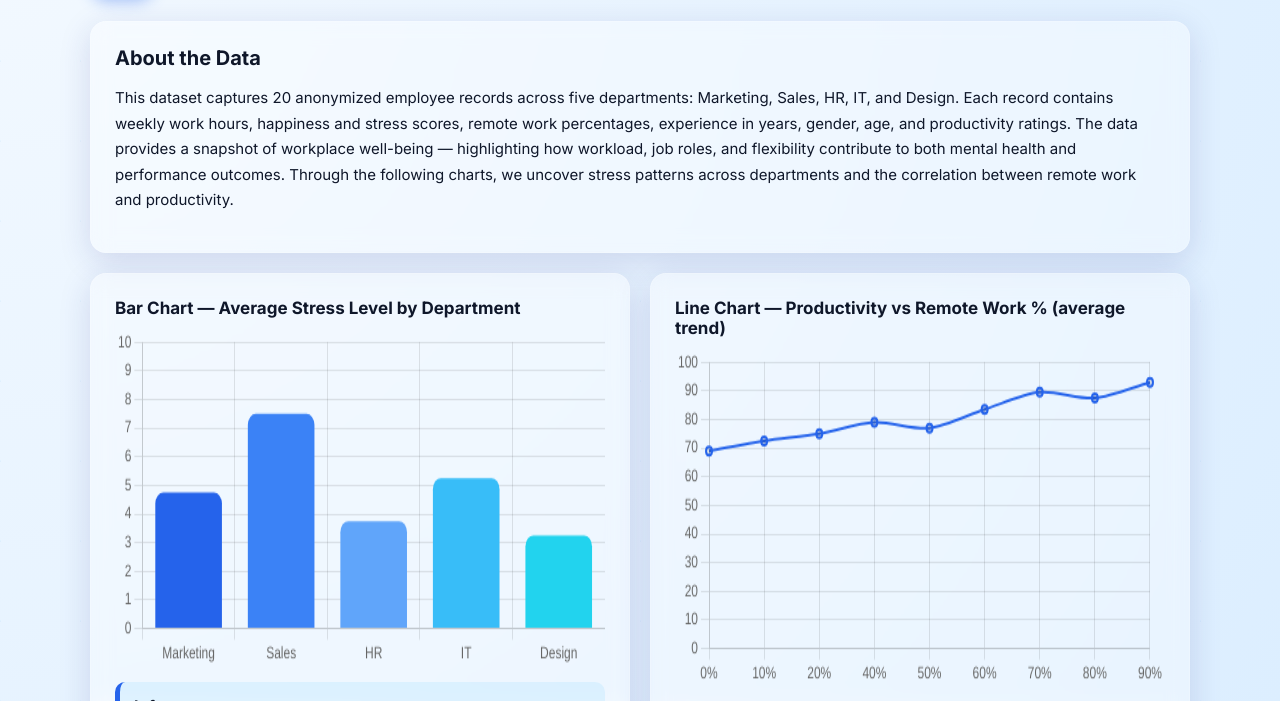
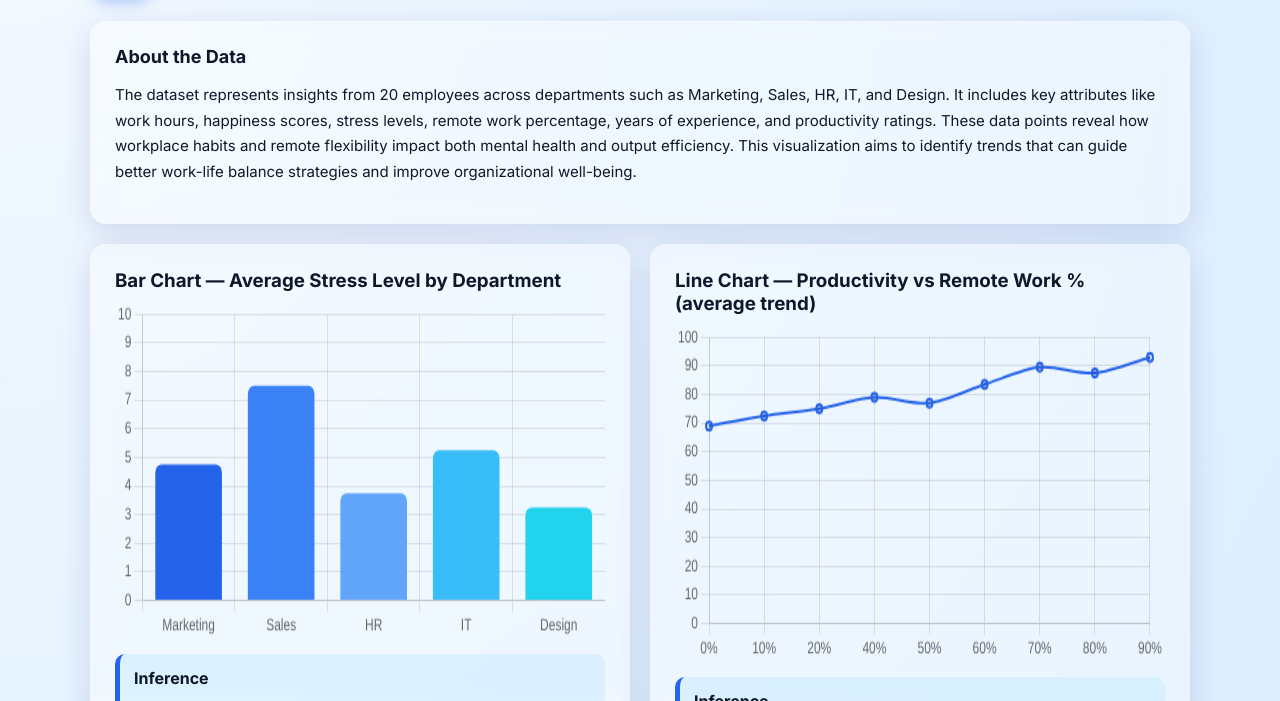
Before and after one commit to kavyailangovan03-bit/Mental-health-blog, a plain HTML site: page index.html in a window 1280 px wide. Shown: the part 99-800 px from the top of the page. Drawn offline with nearby package versions, Linux system fonts and the light colour scheme.

Commit message:
Update index.html

```diff
--- a/index.html
+++ b/index.html
@@ -127,100 +127,105 @@
     <div class="logo">WB</div>
     <div>
       <h1>The Balance Between Work and Well-being</h1>
-      <p class="lead">A modern visualization exploring employee stress, productivity, and remote work balance.</p>
+      <p class="lead">A visual exploration of employee stress, productivity, and remote work balance.</p>
     </div>
   </header>
 
-  <section class="card">
-    <h2 style="margin:0 0 12px 0;font-size:20px">About the Data</h2>
+  <section class="card" aria-labelledby="about-title">
+    <h2 id="about-title" style="margin:0 0 10px 0;font-size:18px">About the Data</h2>
     <p class="about">
-      This dataset captures 20 anonymized employee records across five departments: Marketing, Sales, HR, IT, and Design.
-      Each record contains weekly work hours, happiness and stress scores, remote work percentages, experience in years,
-      gender, age, and productivity ratings. The data provides a snapshot of workplace well-being — highlighting how
-      workload, job roles, and flexibility contribute to both mental health and performance outcomes. Through the following
-      charts, we uncover stress patterns across departments and the correlation between remote work and productivity.
+      The dataset represents insights from 20 employees across departments such as Marketing, Sales, HR, IT, and Design.
+      It includes key attributes like work hours, happiness scores, stress levels, remote work percentage, years of experience,
+      and productivity ratings. These data points reveal how workplace habits and remote flexibility impact both mental health
+      and output efficiency. This visualization aims to identify trends that can guide better work-life balance strategies
+      and improve organizational well-being.
     </p>
   </section>
 
   <div class="grid">
-    <section class="card">
-      <h3 style="margin:0 0 10px 0;font-size:17px">Bar Chart — Average Stress Level by Department</h3>
+    <section class="card" aria-labelledby="bar-title">
+      <h3 id="bar-title" style="margin:0 0 8px 0">Bar Chart — Average Stress Level by Department</h3>
       <canvas id="barDept"></canvas>
       <div id="barInference" class="inference"></div>
     </section>
 
-    <section class="card">
-      <h3 style="margin:0 0 10px 0;font-size:17px">Line Chart — Productivity vs Remote Work % (average trend)</h3>
+    <section class="card" aria-labelledby="line-title">
+      <h3 id="line-title" style="margin:0 0 8px 0">Line Chart — Productivity vs Remote Work % (average trend)</h3>
       <canvas id="lineRemote"></canvas>
       <div id="lineInference" class="inference"></div>
     </section>
   </div>
 
-  <footer>Designed with glassmorphism & gradient tones · Visuals built using Chart.js</footer>
+  <footer style="text-align:center;margin-top:18px;color:var(--muted)">
+    <small>Design: Calm Blue Gradient · Visuals: Chart.js</small>
+  </footer>
 </main>
 
 <script>
-  // --- Data ---
+  // Embedded data (20 records)
   const data = [
-    {"Employee ID":1,"Department":"Marketing","Stress Level (1–10)":8,"Remote Work (%)":10,"Productivity Score":72},
-    {"Employee ID":2,"Department":"Sales","Stress Level (1–10)":9,"Remote Work (%)":0,"Productivity Score":68},
-    {"Employee ID":3,"Department":"HR","Stress Level (1–10)":5,"Remote Work (%)":50,"Productivity Score":80},
-    {"Employee ID":4,"Department":"IT","Stress Level (1–10)":6,"Remote Work (%)":60,"Productivity Score":77},
-    {"Employee ID":5,"Department":"Design","Stress Level (1–10)":4,"Remote Work (%)":80,"Productivity Score":90},
-    {"Employee ID":6,"Department":"Marketing","Stress Level (1–10)":3,"Remote Work (%)":70,"Productivity Score":88},
-    {"Employee ID":7,"Department":"Sales","Stress Level (1–10)":6,"Remote Work (%)":20,"Productivity Score":75},
-    {"Employee ID":8,"Department":"IT","Stress Level (1–10)":4,"Remote Work (%)":60,"Productivity Score":82},
-    {"Employee ID":9,"Department":"HR","Stress Level (1–10)":5,"Remote Work (%)":50,"Productivity Score":76},
-    {"Employee ID":10,"Department":"Design","Stress Level (1–10)":3,"Remote Work (%)":90,"Productivity Score":92},
-    {"Employee ID":11,"Department":"Marketing","Stress Level (1–10)":5,"Remote Work (%)":40,"Productivity Score":79},
-    {"Employee ID":12,"Department":"Sales","Stress Level (1–10)":8,"Remote Work (%)":0,"Productivity Score":70},
-    {"Employee ID":13,"Department":"HR","Stress Level (1–10)":2,"Remote Work (%)":60,"Productivity Score":89},
-    {"Employee ID":14,"Department":"IT","Stress Level (1–10)":6,"Remote Work (%)":50,"Productivity Score":74},
-    {"Employee ID":15,"Department":"Design","Stress Level (1–10)":4,"Remote Work (%)":80,"Productivity Score":85},
-    {"Employee ID":16,"Department":"Marketing","Stress Level (1–10)":3,"Remote Work (%)":70,"Productivity Score":91},
-    {"Employee ID":17,"Department":"Sales","Stress Level (1–10)":7,"Remote Work (%)":10,"Productivity Score":73},
-    {"Employee ID":18,"Department":"HR","Stress Level (1–10)":3,"Remote Work (%)":60,"Productivity Score":86},
-    {"Employee ID":19,"Department":"IT","Stress Level (1–10)":5,"Remote Work (%)":50,"Productivity Score":78},
-    {"Employee ID":20,"Department":"Design","Stress Level (1–10)":2,"Remote Work (%)":90,"Productivity Score":94}
+    {"Employee ID":1,"Department":"Marketing","Work Hours per Week":52,"Happiness Score (1–10)":6,"Stress Level (1–10)":8,"Remote Work (%)":10,"Years at Company":3,"Gender":"F","Age":29,"Productivity Score":72},
+    {"Employee ID":2,"Department":"Sales","Work Hours per Week":60,"Happiness Score (1–10)":5,"Stress Level (1–10)":9,"Remote Work (%)":0,"Years at Company":4,"Gender":"M","Age":34,"Productivity Score":68},
+    {"Employee ID":3,"Department":"HR","Work Hours per Week":42,"Happiness Score (1–10)":8,"Stress Level (1–10)":5,"Remote Work (%)":50,"Years at Company":5,"Gender":"F","Age":31,"Productivity Score":80},
+    {"Employee ID":4,"Department":"IT","Work Hours per Week":48,"Happiness Score (1–10)":7,"Stress Level (1–10)":6,"Remote Work (%)":60,"Years at Company":2,"Gender":"M","Age":27,"Productivity Score":77},
+    {"Employee ID":5,"Department":"Design","Work Hours per Week":38,"Happiness Score (1–10)":9,"Stress Level (1–10)":4,"Remote Work (%)":80,"Years at Company":1,"Gender":"F","Age":25,"Productivity Score":90},
+    {"Employee ID":6,"Department":"Marketing","Work Hours per Week":55,"Happiness Score (1–10)":9,"Stress Level (1–10)":3,"Remote Work (%)":70,"Years at Company":2,"Gender":"M","Age":30,"Productivity Score":88},
+    {"Employee ID":7,"Department":"Sales","Work Hours per Week":58,"Happiness Score (1–10)":7,"Stress Level (1–10)":6,"Remote Work (%)":20,"Years at Company":6,"Gender":"F","Age":33,"Productivity Score":75},
+    {"Employee ID":8,"Department":"IT","Work Hours per Week":45,"Happiness Score (1–10)":8,"Stress Level (1–10)":4,"Remote Work (%)":60,"Years at Company":4,"Gender":"M","Age":28,"Productivity Score":82},
+    {"Employee ID":9,"Department":"HR","Work Hours per Week":40,"Happiness Score (1–10)":6,"Stress Level (1–10)":5,"Remote Work (%)":50,"Years at Company":3,"Gender":"F","Age":32,"Productivity Score":76},
+    {"Employee ID":10,"Department":"Design","Work Hours per Week":36,"Happiness Score (1–10)":8,"Stress Level (1–10)":3,"Remote Work (%)":90,"Years at Company":1,"Gender":"F","Age":26,"Productivity Score":92},
+    {"Employee ID":11,"Department":"Marketing","Work Hours per Week":50,"Happiness Score (1–10)":7,"Stress Level (1–10)":5,"Remote Work (%)":40,"Years at Company":5,"Gender":"M","Age":31,"Productivity Score":79},
+    {"Employee ID":12,"Department":"Sales","Work Hours per Week":62,"Happiness Score (1–10)":5,"Stress Level (1–10)":8,"Remote Work (%)":0,"Years at Company":6,"Gender":"F","Age":35,"Productivity Score":70},
+    {"Employee ID":13,"Department":"HR","Work Hours per Week":44,"Happiness Score (1–10)":9,"Stress Level (1–10)":2,"Remote Work (%)":60,"Years at Company":2,"Gender":"F","Age":29,"Productivity Score":89},
+    {"Employee ID":14,"Department":"IT","Work Hours per Week":46,"Happiness Score (1–10)":6,"Stress Level (1–10)":6,"Remote Work (%)":50,"Years at Company":3,"Gender":"M","Age":30,"Productivity Score":74},
+    {"Employee ID":15,"Department":"Design","Work Hours per Week":34,"Happiness Score (1–10)":7,"Stress Level (1–10)":4,"Remote Work (%)":80,"Years at Company":2,"Gender":"F","Age":27,"Productivity Score":85},
+    {"Employee ID":16,"Department":"Marketing","Work Hours per Week":54,"Happiness Score (1–10)":9,"Stress Level (1–10)":3,"Remote Work (%)":70,"Years at Company":4,"Gender":"M","Age":32,"Productivity Score":91},
+    {"Employee ID":17,"Department":"Sales","Work Hours per Week":59,"Happiness Score (1–10)":6,"Stress Level (1–10)":7,"Remote Work (%)":10,"Years at Company":5,"Gender":"F","Age":34,"Productivity Score":73},
+    {"Employee ID":18,"Department":"HR","Work Hours per Week":41,"Happiness Score (1–10)":8,"Stress Level (1–10)":3,"Remote Work (%)":60,"Years at Company":3,"Gender":"M","Age":28,"Productivity Score":86},
+    {"Employee ID":19,"Department":"IT","Work Hours per Week":47,"Happiness Score (1–10)":7,"Stress Level (1–10)":5,"Remote Work (%)":50,"Years at Company":4,"Gender":"F","Age":31,"Productivity Score":78},
+    {"Employee ID":20,"Department":"Design","Work Hours per Week":35,"Happiness Score (1–10)":8,"Stress Level (1–10)":2,"Remote Work (%)":90,"Years at Company":1,"Gender":"F","Age":26,"Productivity Score":94}
   ];
 
-  // --- Bar Chart: Average Stress by Department ---
+  // --- Bar Chart: Average Stress Level by Department ---
   const deptGroups = {};
   data.forEach(r => {
-    const d = r['Department'];
+    const d = r['Department'] || 'Unknown';
     if (!deptGroups[d]) deptGroups[d] = [];
-    deptGroups[d].push(r['Stress Level (1–10)']);
+    deptGroups[d].push(Number(r['Stress Level (1–10)'] || 0));
   });
-  const labels = Object.keys(deptGroups);
-  const avgs = labels.map(l => +(deptGroups[l].reduce((a,b)=>a+b,0)/deptGroups[l].length).toFixed(2));
+  const deptLabels = Object.keys(deptGroups);
+  const deptAverages = deptLabels.map(l => {
+    const arr = deptGroups[l];
+    return +(arr.reduce((s, v) => s + v, 0) / arr.length).toFixed(2);
+  });
 
-  new Chart(document.getElementById('barDept'), {
+  new Chart(document.getElementById('barDept').getContext('2d'), {
     type: 'bar',
-    data: { labels, datasets: [{ data: avgs, backgroundColor: ['#2563eb','#3b82f6','#60a5fa','#38bdf8','#22d3ee'], borderRadius: 8 }] },
+    data: { labels: deptLabels, datasets: [{ label: 'Avg Stress', data: deptAverages, backgroundColor: ['#2563eb','#3b82f6','#60a5fa','#38bdf8','#22d3ee'], borderRadius: 6 }] },
     options: { plugins: { legend: { display: false } }, scales: { y: { beginAtZero: true, max: 10 } } }
   });
 
   document.getElementById('barInference').innerHTML =
-    "<strong>Inference</strong><p>1) Sales and Marketing teams display higher average stress levels.<br>2) HR and Design departments maintain more balanced stress indicators.<br>3) Department-specific interventions could enhance mental health support.</p>";
+    "<strong>Inference</strong><p>1) Sales and Marketing teams exhibit higher average stress levels.<br>2) HR and Design departments show relatively lower stress, suggesting balanced workloads.<br>3) These insights highlight the need for targeted stress management strategies.</p>";
 
-  // --- Line Chart: Productivity vs Remote Work ---
+  // --- Line Chart: Productivity vs Remote Work % ---
   const remoteGroups = {};
   data.forEach(r => {
-    const key = r['Remote Work (%)'];
-    if (!remoteGroups[key]) remoteGroups[key] = [];
-    remoteGroups[key].push(r['Productivity Score']);
+    const k = Number(r['Remote Work (%)'] || 0);
+    if (!remoteGroups[k]) remoteGroups[k] = [];
+    remoteGroups[k].push(Number(r['Productivity Score'] || 0));
   });
-  const rKeys = Object.keys(remoteGroups).map(Number).sort((a,b)=>a-b);
-  const rAvg = rKeys.map(k => +(remoteGroups[k].reduce((a,b)=>a+b,0)/remoteGroups[k].length).toFixed(2));
+  const remoteKeys = Object.keys(remoteGroups).map(Number).sort((a, b) => a - b);
+  const remoteAvgProd = remoteKeys.map(k => +(remoteGroups[k].reduce((s, v) => s + v, 0) / remoteGroups[k].length).toFixed(2));
 
-  new Chart(document.getElementById('lineRemote'), {
+  new Chart(document.getElementById('lineRemote').getContext('2d'), {
     type: 'line',
-    data: { labels: rKeys.map(k=>k+'%'), datasets: [{ data: rAvg, borderColor: '#2563eb', borderWidth: 2, tension: 0.3, fill: false, pointRadius: 3 }] },
+    data: { labels: remoteKeys.map(k => k + '%'), datasets: [{ label: 'Avg Productivity', data: remoteAvgProd, borderColor: '#2563eb', tension: 0.3, fill: false, pointRadius: 3, borderWidth: 2 }] },
     options: { plugins: { legend: { display: false } }, scales: { y: { beginAtZero: true, max: 100 } } }
   });
 
   document.getElementById('lineInference').innerHTML =
-    "<strong>Inference</strong><p>1) Productivity improves with remote work flexibility, peaking near 70%.<br>2) Beyond that, output stabilizes — suggesting an optimal hybrid balance.<br>3) This trend highlights flexibility as a driver of performance and satisfaction.</p>";
+    "<strong>Inference</strong><p>1) Productivity rises steadily as remote work increases, stabilizing beyond 70%.<br>2) Excessive remote hours may reduce collaboration impact, leveling productivity.<br>3) Hybrid work balance appears most beneficial for sustained performance.</p>";
 </script>
 </body>
 </html>
```
